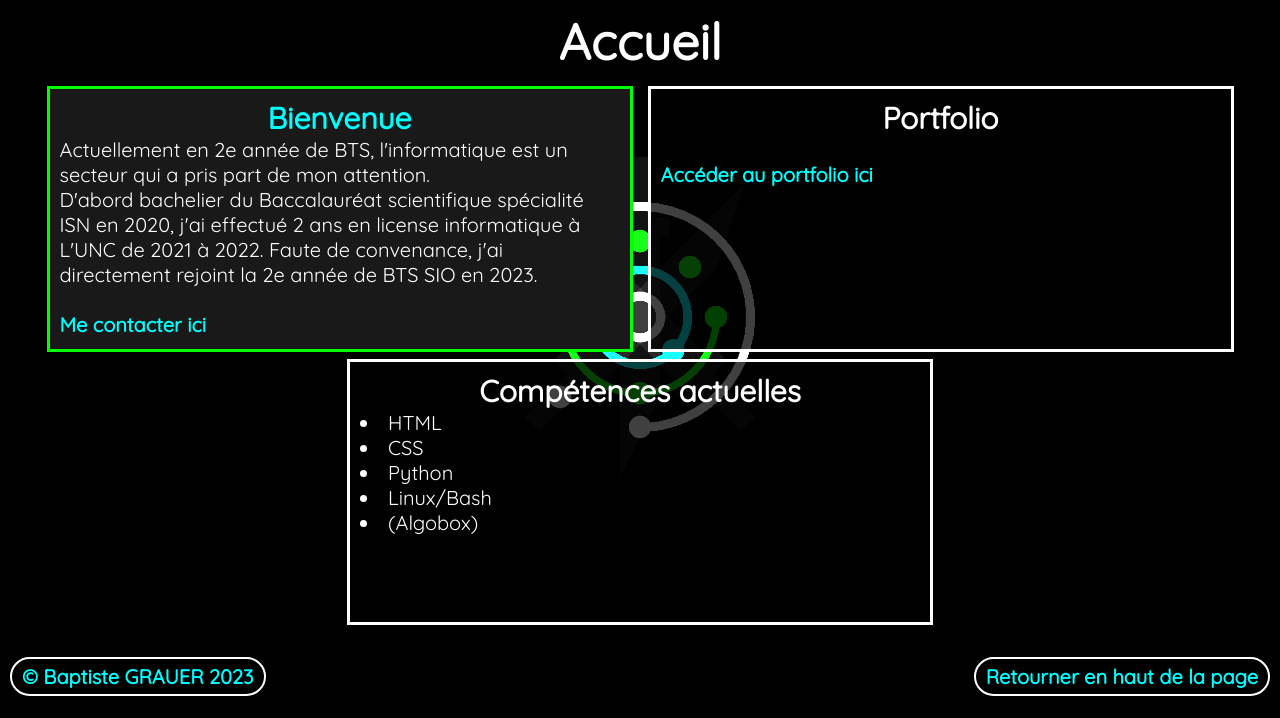
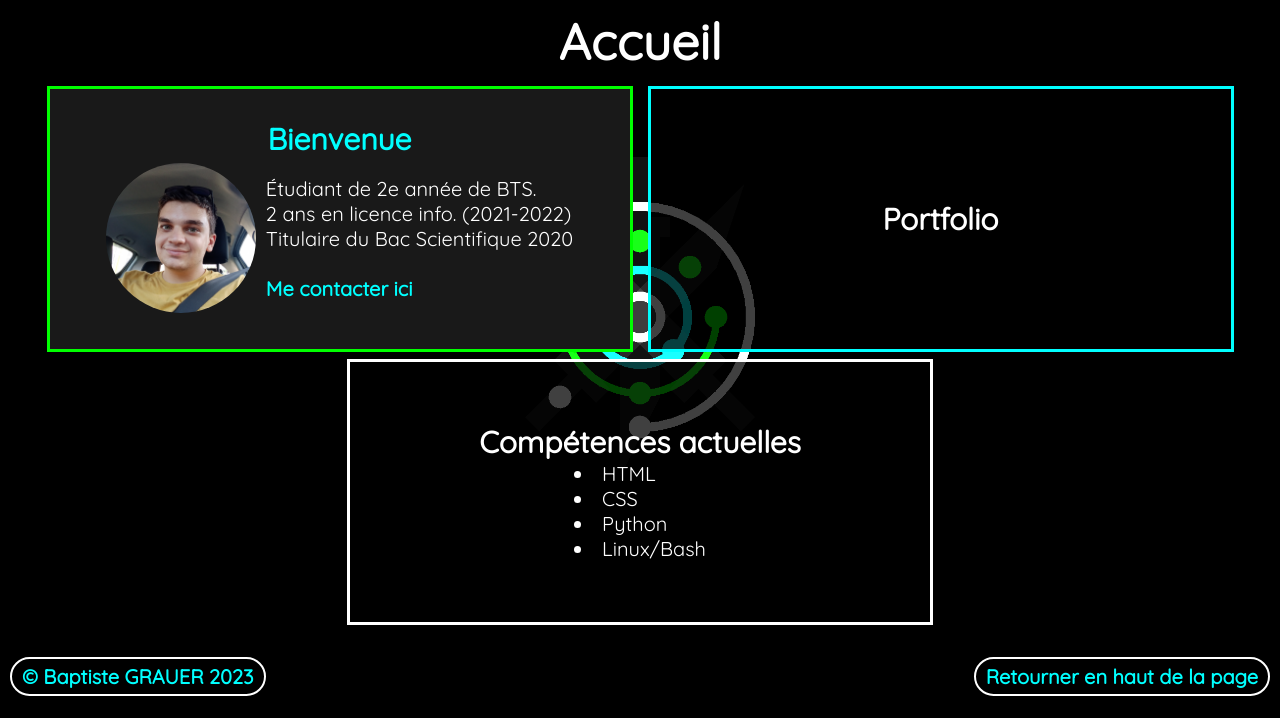
Before and after one commit to xWoozixx/BoraboraDev, a PHP site: page / in a window 1280 px wide. Shown: the part 84-802 px from the top of the page. Run offline with PHP 8.4, Linux system fonts and the light colour scheme.

Commit message:
grosses modif css + ajout pdp

```diff
--- a/annexes/portfolio.html
+++ b/annexes/portfolio.html
@@ -35,7 +35,11 @@
             </div>
             <a href="portfolio/contributionProjet.html" class="paragraphe">
                 <h2>Contribution de projets</h2>
-                <p></p>
+                <p>
+                    <ul>
+                        <li>Site Bora-Bora</li>
+                    </ul>
+                </p>
             </a>
             <a href="portfolio/gestionPatrimoine.html" class="paragraphe">
                 <h2>Gestion du patrimoine informatique</h2>
--- a/annexes/portfolio/contributionProjet.html
+++ b/annexes/portfolio/contributionProjet.html
@@ -29,8 +29,8 @@
         <h1 class="titre_page">Contribution aux projets</h1>
         <section class="contenu">
             <div class="paragraphe">
-                <h2>Exemple de titre</h2>
-                <p>Exemple de contenu</p>
+                <h2>Projet Bora Bora</h2>
+                <p>Retravail de l'affichage du site</p>
             </div>
         </section>
         <footer>
--- a/body.css
+++ b/body.css
@@ -13,7 +13,28 @@
     display: flex;
 }
 /*Contenu de des paragraphes*/
+.image{
+    height: 150px;
+    width: 150px;
+    margin: 5px;
+    border-radius: 50%;
+    align-self: center;
+    justify-self: center;
+}
+.carte_image{
+    display: flex;
+    align-items: center;
+    justify-content: space-between;
+}
+.carte_image p{
+    font-size: 20px;
+    margin: 5px;
+}
 .paragraphe{
+    display: flex;
+    align-items: center;
+    justify-content: center;
+    flex-direction: column;
     z-index: 0;
     background-color: rgba(0, 0, 0, 75%);
     transition: .1s;
@@ -31,16 +52,23 @@
     text-align: center;
 }
 .paragraphe > p{
+    text-align: justify;
     font-size: 20px;
 }
 .paragraphe ul li{
     font-size: 20px;
+}
+a.paragraphe{
+    border-color: #0ff;
 }
 a.paragraphe > ul > li{
     font-weight: normal;
 }
 a.paragraphe > p{
     font-weight: normal;
+}
+a.paragraphe:hover{
+    border-color: #fff;
 }
 .paragraphe > a{
     color: #0ff;
@@ -58,6 +86,11 @@ a.paragraphe > p{
     color:#0f0;
 }
 .paragraphe_important{
+    display: flex;
+    align-items: center;
+    justify-content: center;
+    flex-direction: column;
+    text-align: justify;
     z-index: 0;
     background-color: rgba(25, 25, 25, 100%);
     transition: .1s;
--- a/header.css
+++ b/header.css
@@ -31,7 +31,8 @@ header *{
     color:#0ff;
 }
 .logo:hover{
-    scale:105%
+    scale:105%;
+    border-color: #0f0;
 }
 .logo:hover *{
     color:#0f0;
--- a/index.html
+++ b/index.html
@@ -30,20 +30,19 @@
         <section class="contenu">
             <div class="paragraphe_important">
                 <h2>Bienvenue</h2>
-                <p>Actuellement en 2e année de BTS, l'informatique est un secteur qui a pris part de mon attention.<br>
-                    D'abord bachelier du Baccalauréat scientifique spécialité ISN en 2020,
-                    j'ai effectué 2 ans en license informatique à L'UNC de 2021 à 2022.
-                    Faute de convenance, j'ai directement rejoint la 2e année de BTS SIO en 2023.<br><br>
-                    <a href="/annexes/about.html">Me contacter ici</a>
-                </p>
+                <div class="carte_image">
+                    <img src="images/pdp.jpg" class="image">
+                    <p>
+                        Étudiant de 2e année de BTS.<br>
+                        2 ans en licence info. (2021-2022)<br>
+                        Titulaire du Bac Scientifique 2020<br><br>
+                        <a href="/annexes/about.html">Me contacter ici</a>
+                    </p>
+                </div>
             </div>
-            <div class="paragraphe">
+            <a href="annexes/portfolio.html" class="paragraphe">
                 <h2>Portfolio</h2>
-                <p>
-                    <br>
-                    <a href="annexes/portfolio.html">Accéder au portfolio ici</a>
-                </p>
-            </div>
+            </a>
             <div class="paragraphe">
                 <h2>Compétences actuelles</h2>
                 <ul>
@@ -51,7 +50,6 @@
                     <li>CSS</li>
                     <li>Python</li>
                     <li>Linux/Bash</li>
-                    <li>(Algobox)</li>
                 </ul>
             </div>
         </section>
```
Also changed, not shown: images/pdp.jpg (added).
